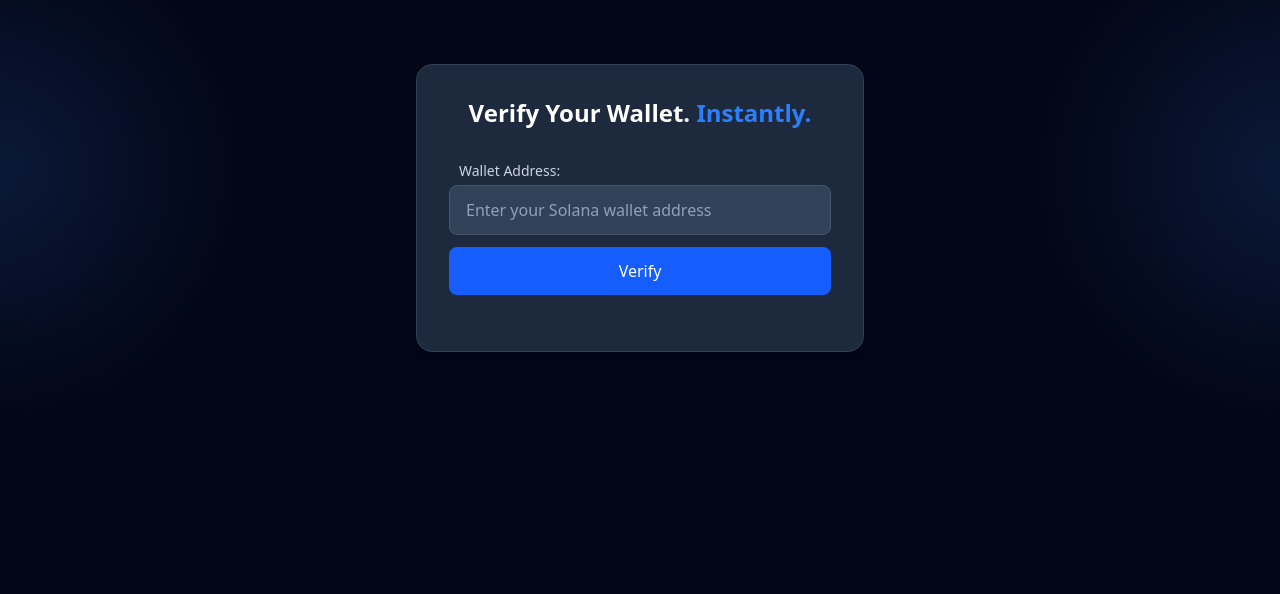
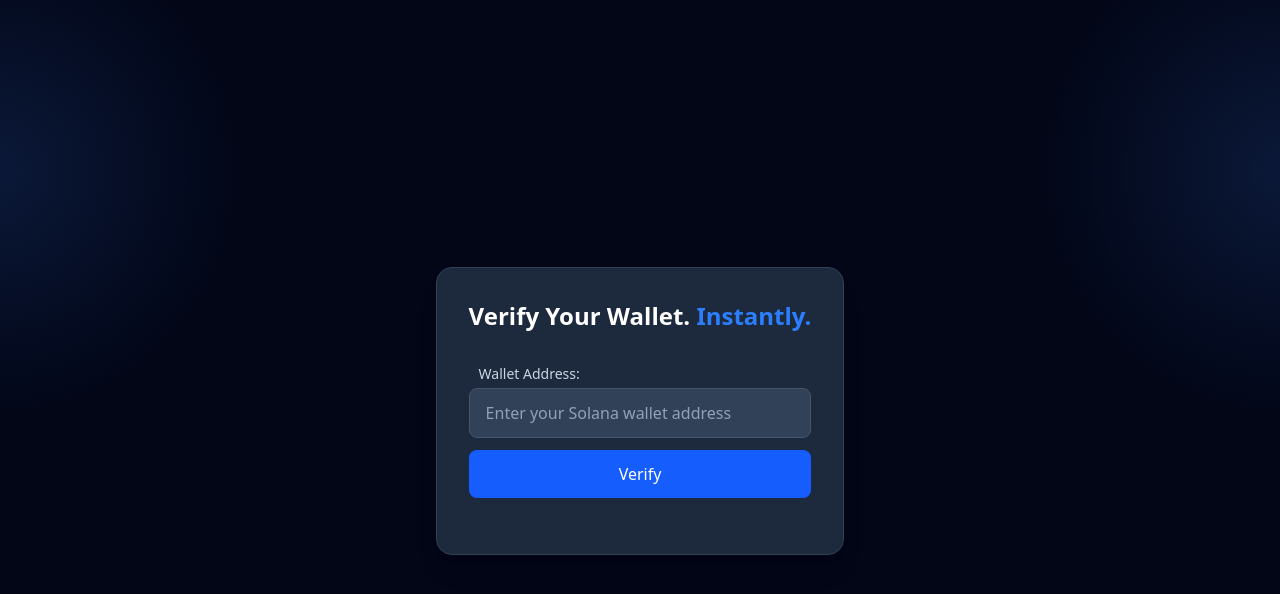
Before and after one commit to AEspinoza99/my-solana-wallet, a React (Vite) app: page / in a window 1280 px wide. Shown: the top 594 px of the page. Built offline with nearby package versions, Linux system fonts and the light colour scheme; what @solana/kit would draw is missing.

Commit message:
center vertically

```diff
--- a/src/components/Dashboard.tsx
+++ b/src/components/Dashboard.tsx
@@ -35,7 +35,7 @@
   };
 
   return (
-    <main className="min-h-screen p-6">
+    <main className="min-h-screen p-6 flex items-center justify-center">
       <section className="max-w-md mt-10 mx-auto">
         <article className="bg-slate-800 border border-slate-700 rounded-2xl p-8 shadow-xl">
           <header className="text-center mb-8">
```
